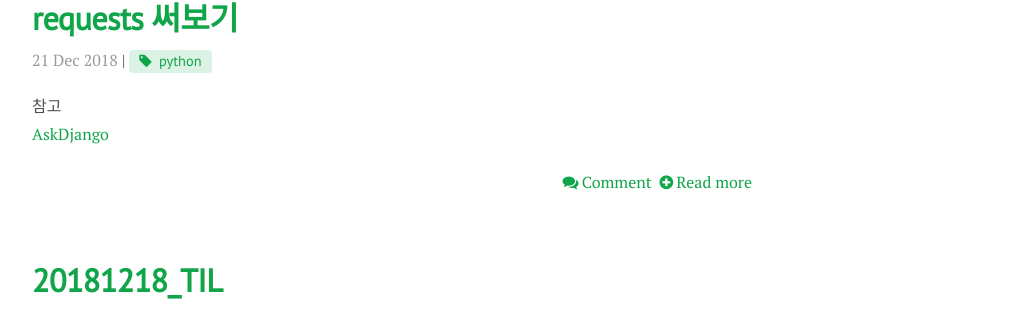
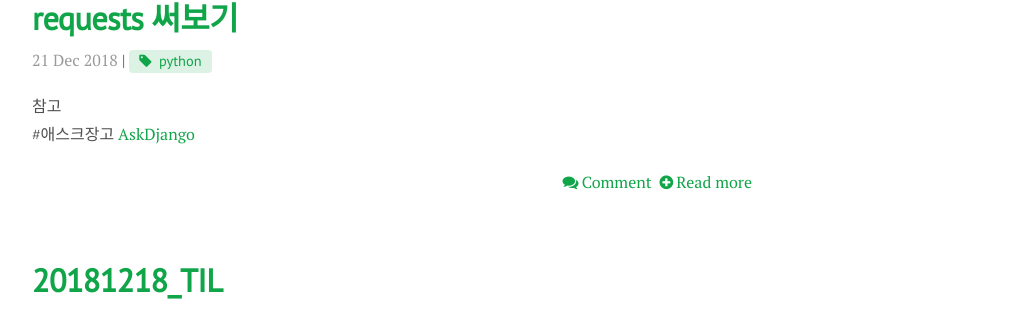
Before and after one commit to somefood/somefood.github.io, a Jekyll site: the page built from blog/index.html, in a window 1280 px wide and 900 px high. Shown: the part 132-446 px from the top of the window, without its empty margins (248-1276 px from the left). Built offline with Jekyll 4.4.1, drawn with Linux system fonts in a browser that asks for light colours; nearby versions of some CDN libraries; the list of posts is cut into pages by our own code; comment, search, counter and statistics services are not loaded.

Commit message:
Update 2018-12-21-datatype.md

```diff
--- a/_posts/Python/2018-12-21-datatype.md
+++ b/_posts/Python/2018-12-21-datatype.md
@@ -7,4 +7,4 @@ comments: true
 ---
 
 참고
-[AskDjango](https://www.askcompany.kr/)
+#애스크장고  [AskDjango](https://www.askcompany.kr/)
```
